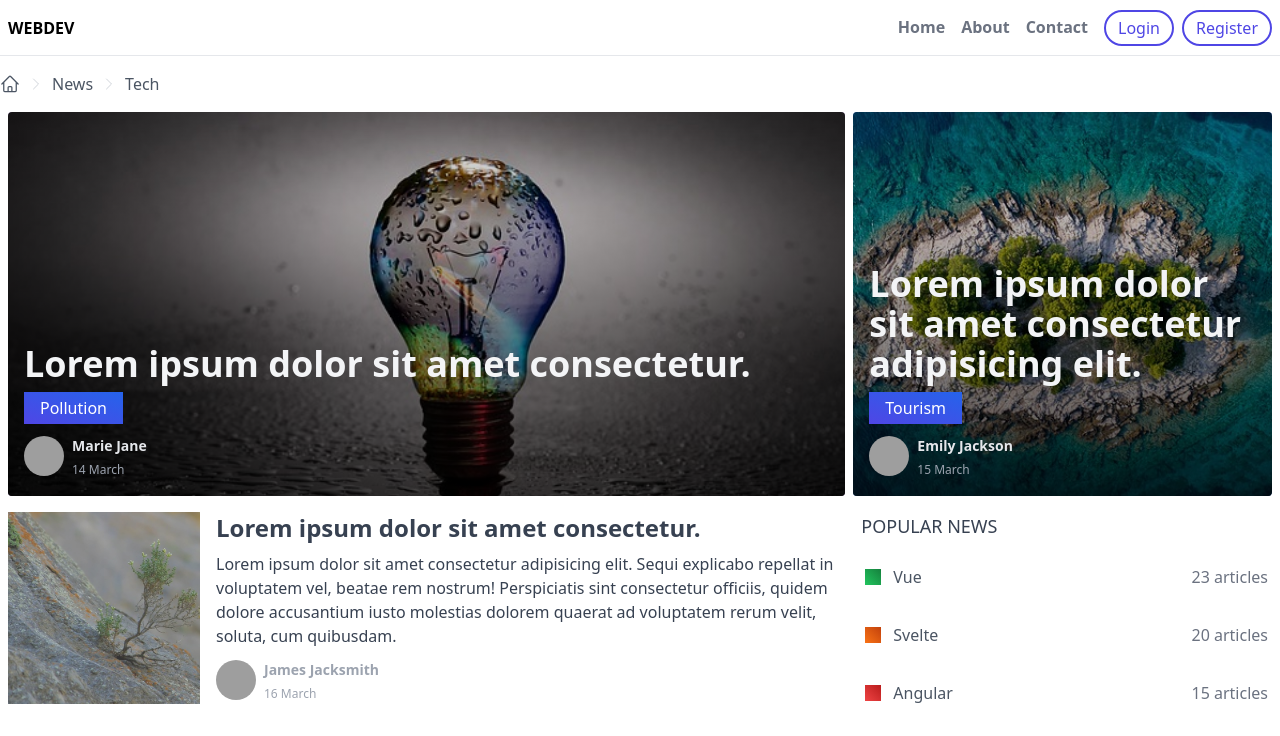
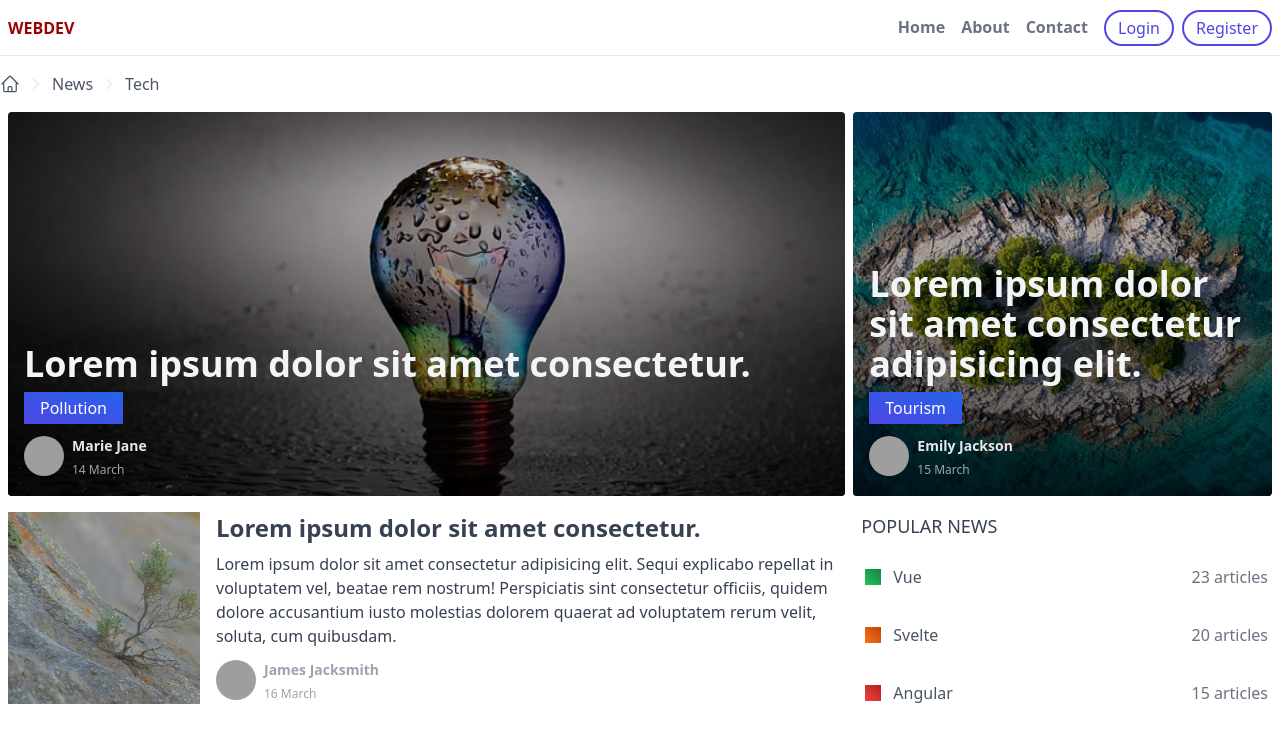
Before and after one commit to speareeD/speareed.github.io, a website: page index.html in a window 1280 px wide. Shown: the top 736 px of the page. Drawn offline with Linux system fonts and the light colour scheme; grey boxes are pictures that could not be loaded.

Commit message:
used new style tag for logo

```diff
--- a/index.html
+++ b/index.html
@@ -13,7 +13,7 @@
   <div class="max-w-screen-xl mx-auto h-screen grid grid-rows-layout">
     <!-- header -->
     <header class="px-2 border-b flex items-center justify-between h-14">
-      <a class="dark:text-purple-500 uppercase font-bold logo-main" href="#">WebDev</a>
+      <a class="dark:text-purple-500 uppercase font-bold text-logo-main" href="#">WebDev</a>
       <nav class="hidden md:flex items-center">
         <ul class="inline-flex items-center">
           <li>
```
Also changed, not shown: public/styles.css.
